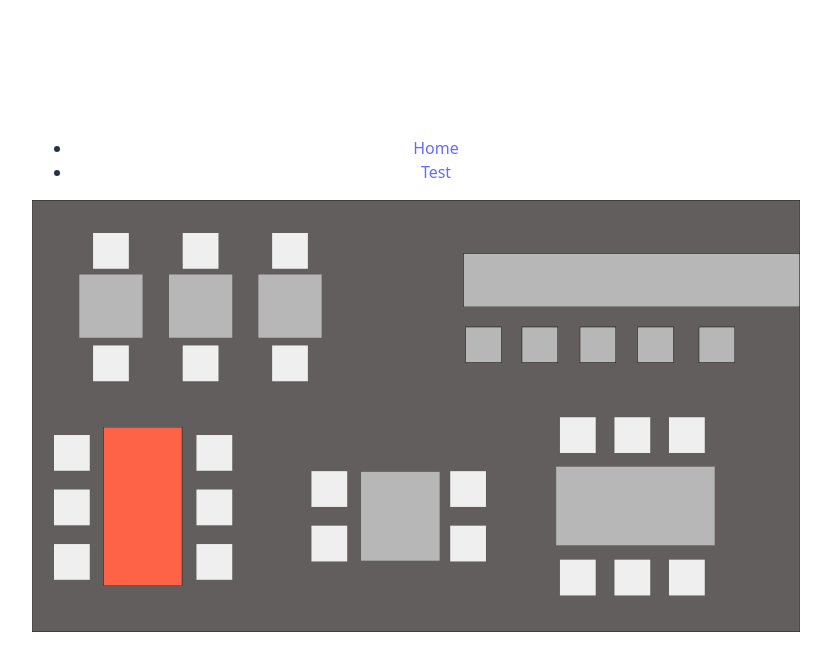
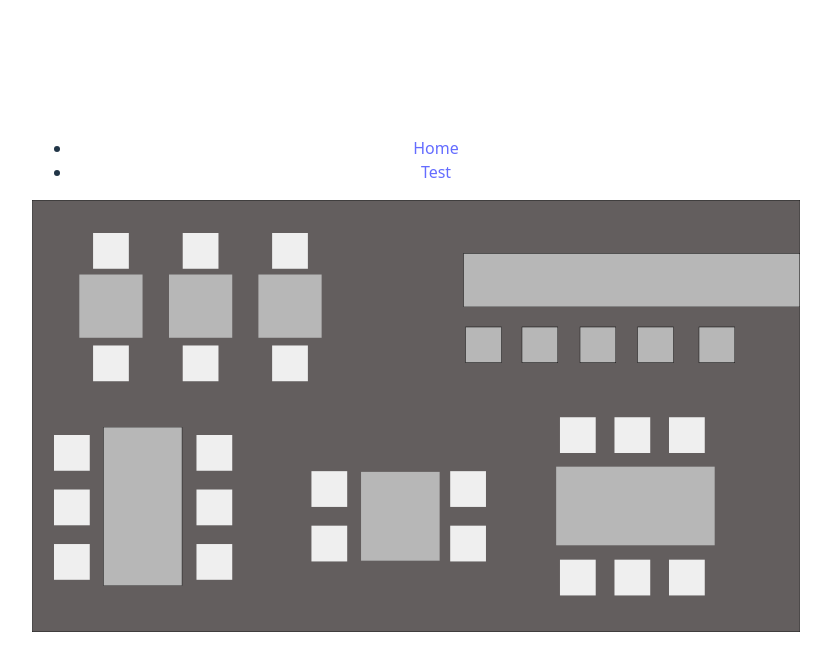
Before and after one commit to Devine4Life-Jules/maitreHotel, a React (Vite) app: page / in a window 1280 px wide. Shown: the top 670 px of the page, without its empty margins (224-1055 px from the left). Built offline with nearby package versions, Linux system fonts and the light colour scheme.

Commit message:
added useEffect to reset local storage of orders etc

```diff
--- a/src/components/FloorPlan.jsx
+++ b/src/components/FloorPlan.jsx
@@ -1,4 +1,4 @@
-import { useState } from "react";
+import { useState, useEffect } from "react";
 import OrderMenu from "./OrderMenu.jsx";
 import BillModal from "./BillModal.jsx";
 import Map from "./Map.jsx"
@@ -13,7 +13,12 @@ const FloorPlan = () => {
     const [checkedItems, setCheckedItems] = useState({});
     const [showBill, setShowBill] = useState(false);
 
-
+    useEffect(() => {
+        setIsOrdering(false);
+        setSelectedTable(null);
+        setOrders({});
+        setShowBill(false);
+    }, []);
 
 
     const handleTableClick = (tableId) => {
```
